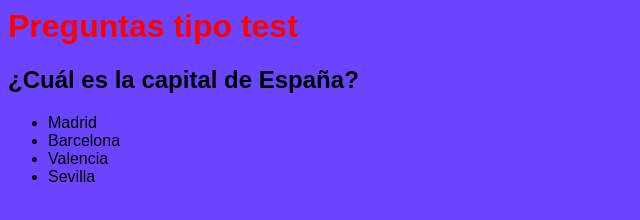
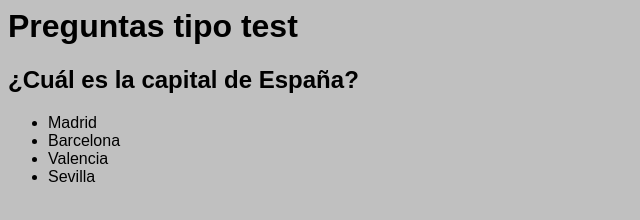
Before and after one commit to jaimedargallo/azureTest, a plain HTML site: page index.html in a window 1280 px wide. Shown: the whole page, without its empty margins (0-640 px from the left). Drawn offline with Linux system fonts and the light colour scheme.

Commit message:
delete h1 red

```diff
--- a/css/style.css
+++ b/css/style.css
@@ -1,12 +1,11 @@
 body {
     font-family: sans-serif;
-    background-color: #6c43ff;
+    background-color: #c0c0c0;
   }
 
   h1 {
     font-size: 2rem;
     margin-top: 0;
-    color: #ff0000;
   }
 
   .pregunta {
```
